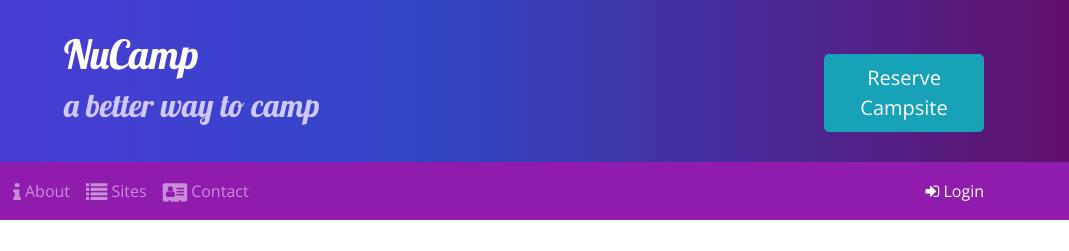
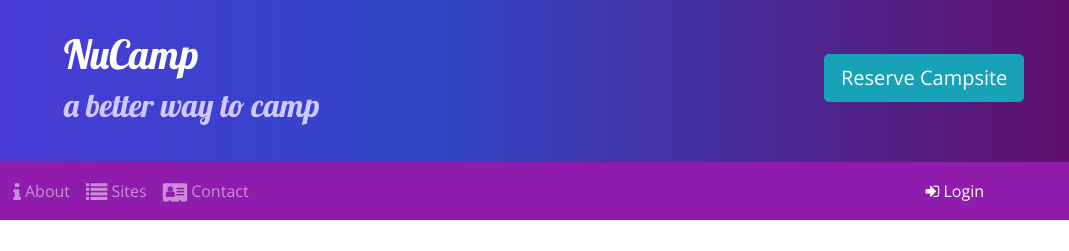
Before and after one commit to rlpool06/nucampsite, a website: page index.html in a window 1280 px wide. Shown: the top 251 px of the page, 211-1280 px from the left. Drawn offline with nearby package versions, Linux system fonts and the light colour scheme.

Commit message:
Reserve Button No Wrap

```diff
--- a/index.html
+++ b/index.html
@@ -28,7 +28,7 @@
                     <h2>a better way to camp</h2>
                 </div>
                 <div class="col-md-4 col-xl-2 mt-4">
-                    <a class="btn btn-lg btn-info" type="button" id="reserveButton">Reserve Campsite</a>
+                    <a class="btn btn-lg btn-info text-nowrap" type="button" id="reserveButton">Reserve Campsite</a>
                 </div>
             </div>
         </div>
```
Also changed, not shown: 1 other file.
